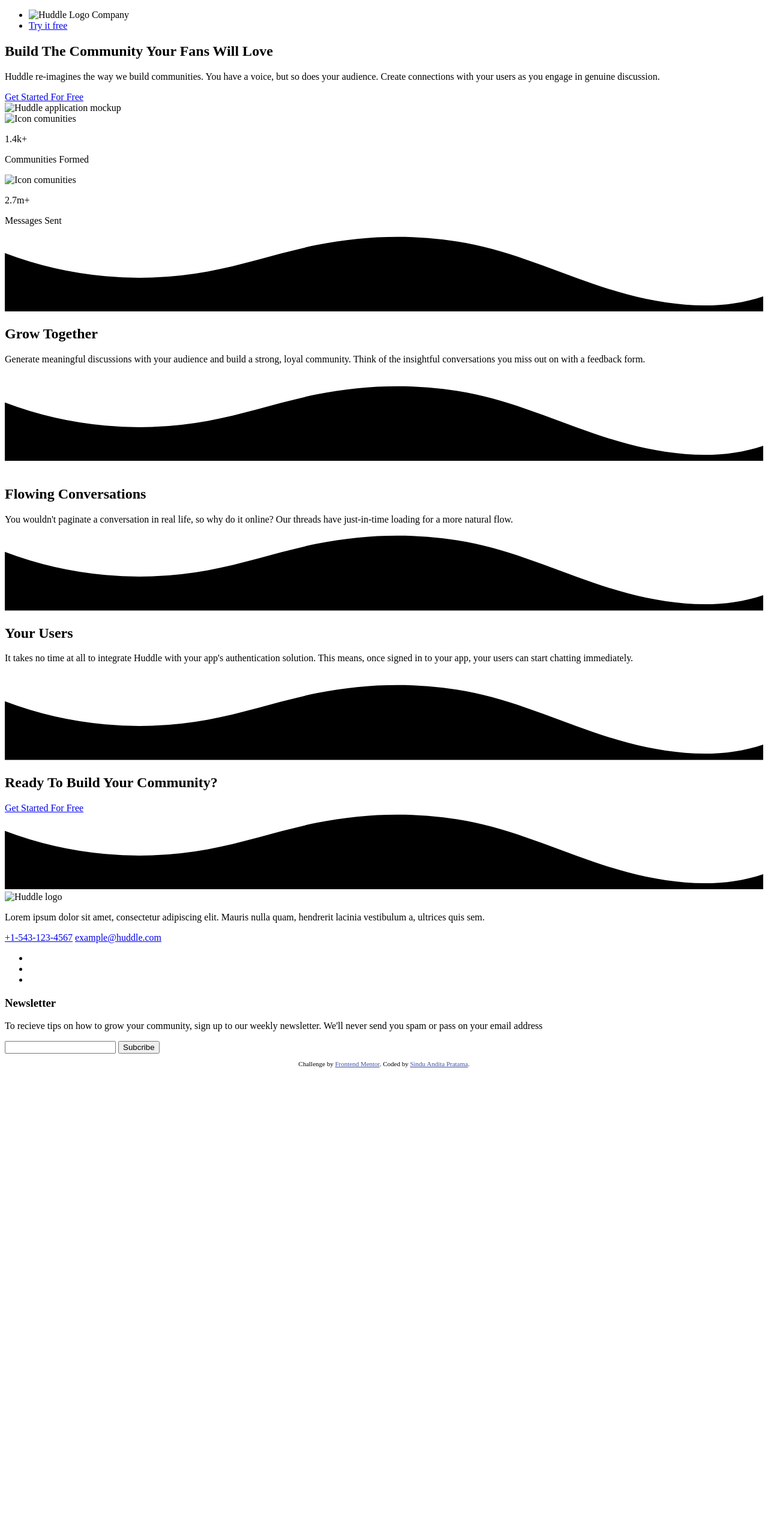
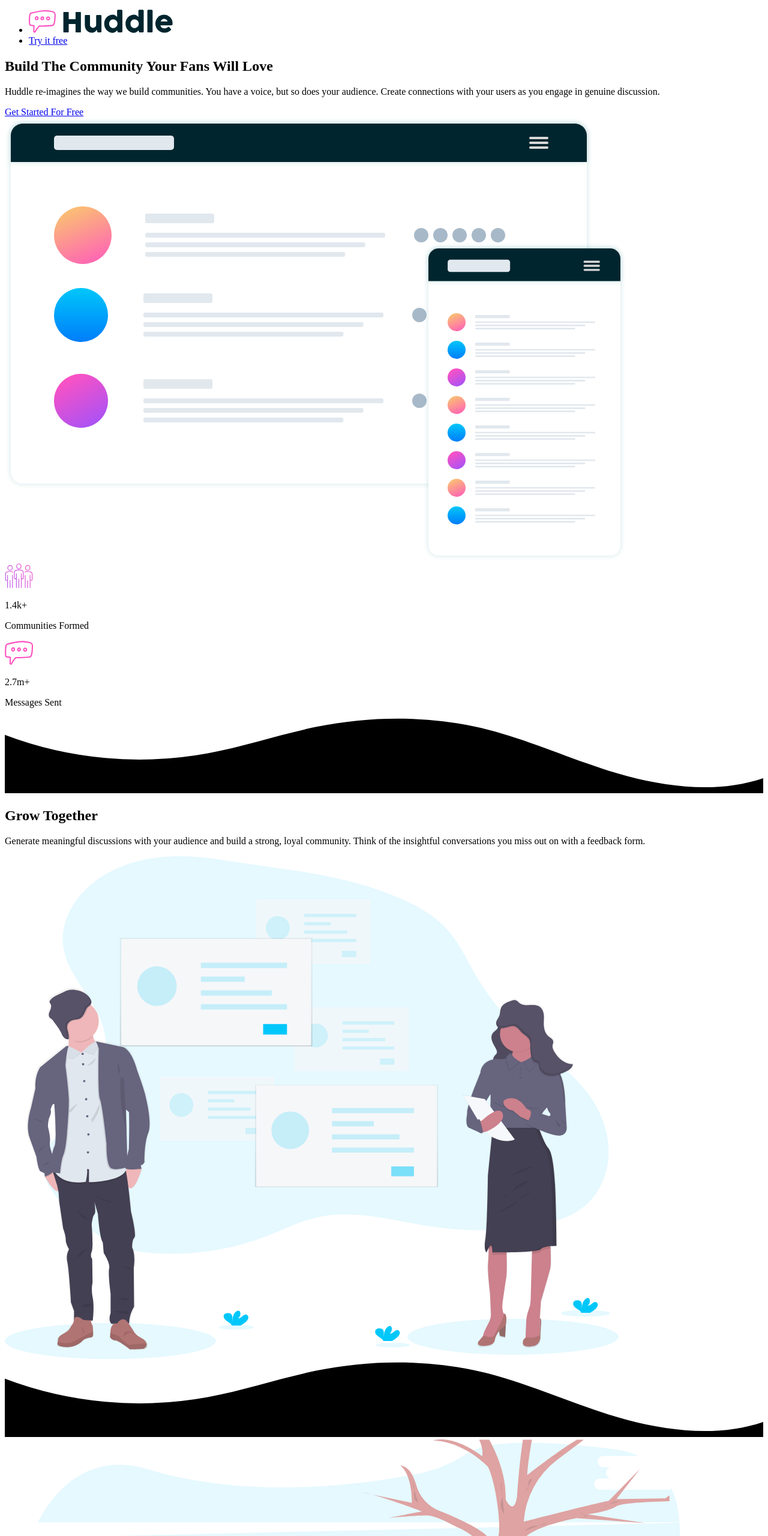
Before and after one commit to sinduap/huddle-landing-page, a plain HTML site: page index.html in a window 1280 px wide. Shown: the top 2560 px of the page at 60% size. Before the commit the page ends 1790 px from the top, so only its background shows below. Drawn offline with Linux system fonts and the light colour scheme; the site is published under a folder, as on GitHub Pages, so addresses that start at the root find nothing.

Commit message:
Fix bug: relative assets path

```diff
--- a/index.html
+++ b/index.html
@@ -16,8 +16,6 @@
 
     <title>Frontend Mentor | Huddle landing page with curved sections</title>
 
-
-
     <!-- Feel free to remove these styles or customise in your own stylesheet 👍 -->
     <style>
       .attribution {
@@ -28,7 +26,7 @@
         color: hsl(228, 45%, 44%);
       }
     </style>
-    <link rel="stylesheet" href="/assets/index-ebe9f302.css">
+    <link rel="stylesheet" href="assets/index-ebe9f302.css" />
   </head>
   <body>
     <header class="header">
@@ -38,7 +36,7 @@
             <li>
               <img
                 class="header__logo"
-                src="/assets/logo-337daa2f.svg"
+                src="assets/logo-337daa2f.svg"
                 alt="Huddle Logo Company"
               />
             </li>
@@ -64,7 +62,7 @@
 
         <img
           class="hero__illustration"
-          src="/assets/screen-mockups-90c6c3b6.svg"
+          src="assets/screen-mockups-90c6c3b6.svg"
           alt="Huddle application mockup"
         />
       </div>
@@ -73,7 +71,7 @@
     <section class="stats">
       <div class="stats__box">
         <img
-          src="/assets/icon-communities-2595fb57.svg"
+          src="assets/icon-communities-2595fb57.svg"
           alt="Icon comunities"
           class="stats__icon"
         />
@@ -82,7 +80,7 @@
       </div>
       <div class="stats__box">
         <img
-          src="/assets/icon-messages-78c67eca.svg"
+          src="assets/icon-messages-78c67eca.svg"
           alt="Icon comunities"
           class="stats__icon"
         />
@@ -118,7 +116,7 @@
           <div class="features__box features__box--illustration">
             <img
               class="features__illustration"
-              src="/assets/illustration-grow-together-22e15ae8.svg"
+              src="assets/illustration-grow-together-22e15ae8.svg"
               alt=""
             />
           </div>
@@ -143,7 +141,7 @@
           <div class="features__box">
             <img
               class="features__illustration"
-              src="/assets/illustration-flowing-conversation-763f52dd.svg"
+              src="assets/illustration-flowing-conversation-763f52dd.svg"
               alt=""
             />
           </div>
@@ -184,7 +182,7 @@
           <div class="features__box features__box--illustration">
             <img
               class="features__illustration"
-              src="/assets/illustration-your-users-8940608d.svg"
+              src="assets/illustration-your-users-8940608d.svg"
               alt=""
             />
           </div>
@@ -228,7 +226,7 @@
         <section class="about">
           <img
             class="about__logo"
-            src="/assets/logo-footer-0ec15dda.svg"
+            src="assets/logo-footer-0ec15dda.svg"
             alt="Huddle logo"
           />
           <p class="about__text">
```
